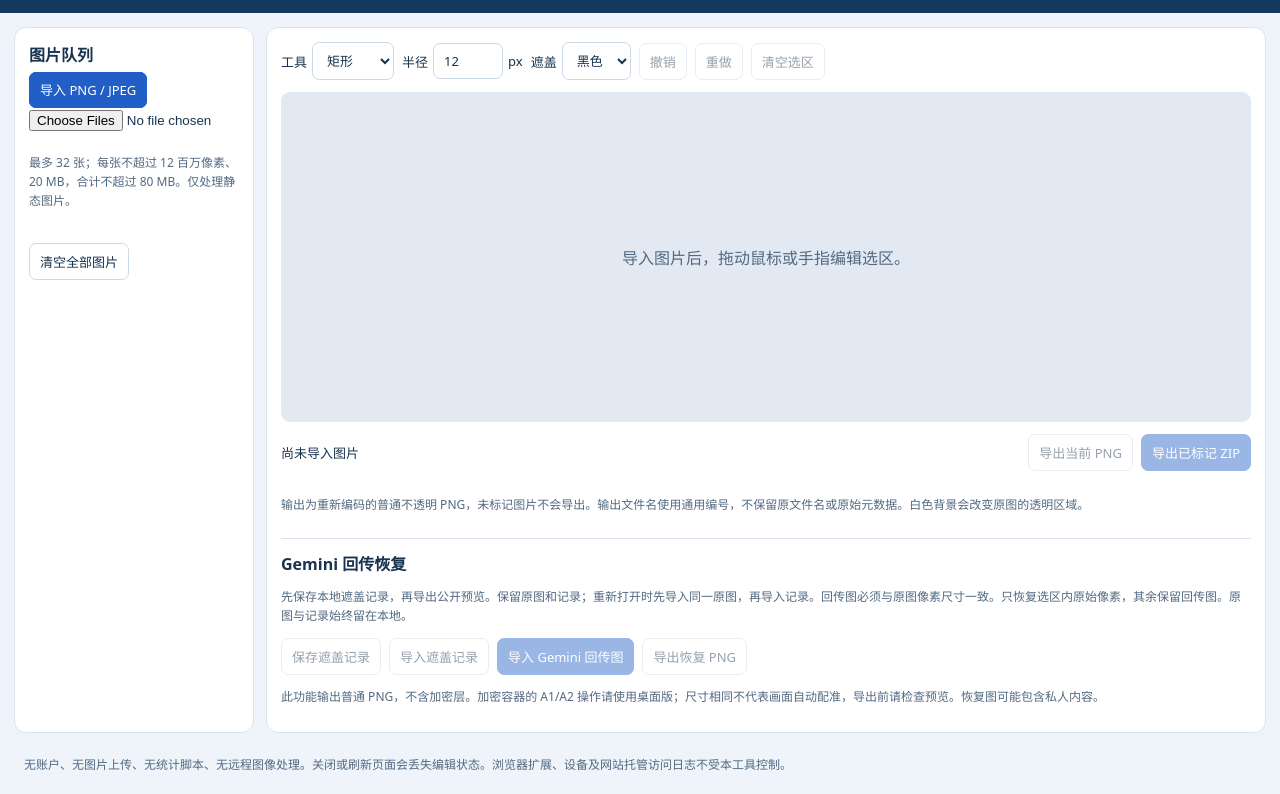
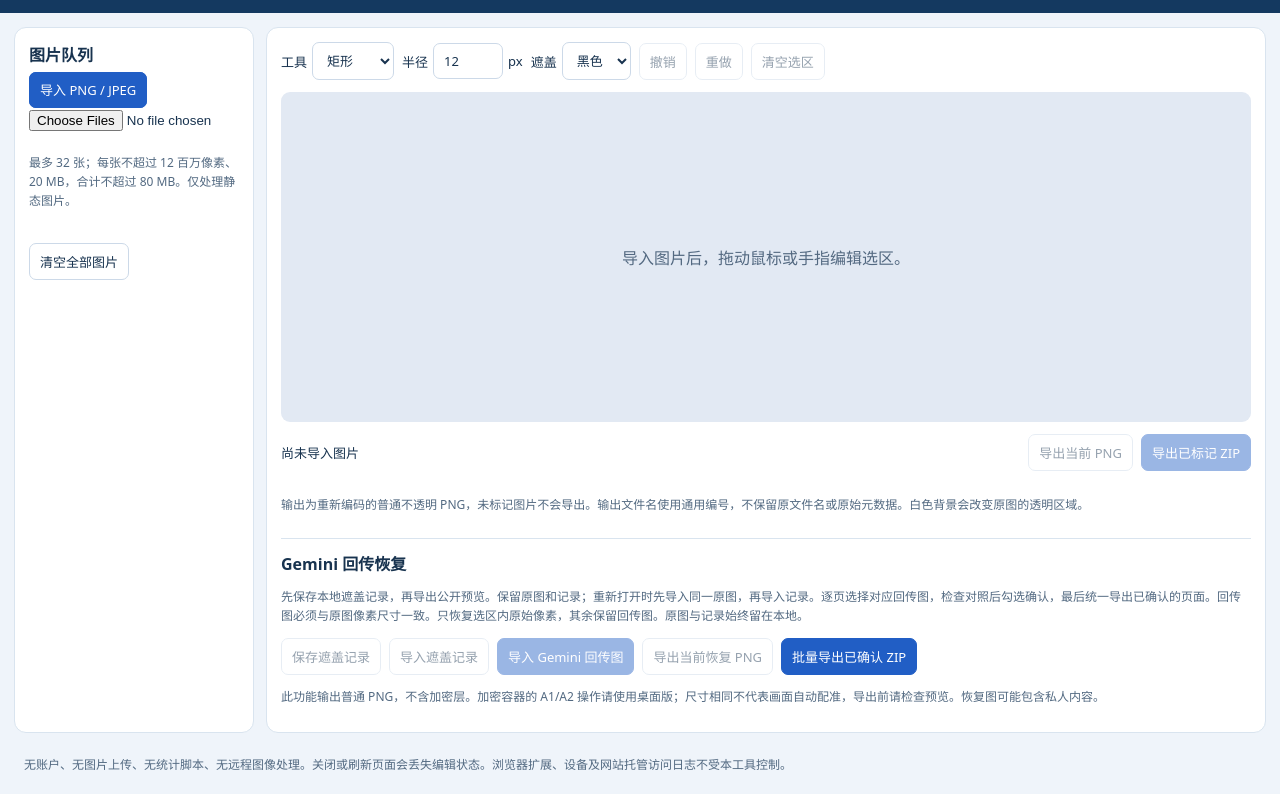
Before and after one commit to Amster-Ilvil/VeilPNG, a plain HTML site: page docs/index.html in a window 1280 px wide. Shown: the part 74-868 px from the top of the page. Drawn offline with Linux system fonts and the light colour scheme.

Commit message:
Integrate reviewed per-page return queue and batch ZIP export

```diff
--- a/docs/index.html
+++ b/docs/index.html
@@ -10,8 +10,8 @@
 <div class="stage"><div id="empty">导入图片后，拖动鼠标或手指编辑选区。</div><div id="stack" hidden><canvas id="preview" aria-label="遮盖后的预览"></canvas><canvas id="gesture" aria-label="绘制遮盖区域"></canvas></div></div>
 <div class="bottom"><span id="status" role="status" aria-live="polite">尚未导入图片</span><button id="exportOne">导出当前 PNG</button><button id="exportAll" class="primary">导出已标记 ZIP</button></div>
 <p class="small">输出为重新编码的普通不透明 PNG，未标记图片不会导出。输出文件名使用通用编号，不保留原文件名或原始元数据。白色背景会改变原图的透明区域。</p><section class="return-panel" aria-label="本地回传恢复">
-<h2>Gemini 回传恢复</h2><p class="small">先保存本地遮盖记录，再导出公开预览。保留原图和记录；重新打开时先导入同一原图，再导入记录。回传图必须与原图像素尺寸一致。只恢复选区内原始像素，其余保留回传图。原图与记录始终留在本地。</p>
-<div class="toolbar"><button id="saveRecord">保存遮盖记录</button><button id="loadRecord">导入遮盖记录</button><input id="recordFile" type="file" accept=".json,application/json" hidden><button id="loadReturn" class="primary">导入 Gemini 回传图</button><input id="returnFile" type="file" accept="image/png,image/jpeg,.png,.jpg,.jpeg" hidden><button id="exportRestored">导出恢复 PNG</button></div>
-<div id="returnPreview" hidden><h3>恢复结果预览（含本地原始区域）</h3><img id="restoredImage" alt="恢复结果预览" class="restored-image"></div><p class="small">此功能输出普通 PNG，不含加密层。加密容器的 A1/A2 操作请使用桌面版；尺寸相同不代表画面自动配准，导出前请检查预览。恢复图可能包含私人内容。</p></section></section></main>
+<h2>Gemini 回传恢复</h2><p class="small">先保存本地遮盖记录，再导出公开预览。保留原图和记录；重新打开时先导入同一原图，再导入记录。逐页选择对应回传图，检查对照后勾选确认，最后统一导出已确认的页面。回传图必须与原图像素尺寸一致。只恢复选区内原始像素，其余保留回传图。原图与记录始终留在本地。</p>
+<div class="toolbar"><button id="saveRecord">保存遮盖记录</button><button id="loadRecord">导入遮盖记录</button><input id="recordFile" type="file" accept=".json,application/json" hidden><button id="loadReturn" class="primary">导入 Gemini 回传图</button><input id="returnFile" type="file" accept="image/png,image/jpeg,.png,.jpg,.jpeg" hidden><button id="exportRestored">导出当前恢复 PNG</button><button id="exportBatch" class="primary">批量导出已确认 ZIP</button></div>
+<p id="pairSummary" class="small" aria-live="polite"></p><div id="returnPreview" hidden><div class="return-review"><label><input id="approvePair" type="checkbox"> 我已检查当前回传图与原图的对应关系和位置</label><button id="removePair">移除回传图</button><label>对照缩放 <select id="compareZoom"><option value="fit">适合窗口</option><option value="100">100%</option><option value="200">200%</option></select></label></div><div class="compare-grid"><section><h3>回传图</h3><div class="compare-viewport" id="returnViewport"><img id="returnedImage" alt="回传图" class="compare-image"></div></section><section><h3>恢复结果（私人内容）</h3><div class="compare-viewport" id="restoredViewport"><img id="restoredImage" alt="恢复结果预览" class="compare-image"></div></section></div></div><p class="small">此功能输出普通 PNG，不含加密层。加密容器的 A1/A2 操作请使用桌面版；尺寸相同不代表画面自动配准，导出前请检查预览。恢复图可能包含私人内容。</p></section></section></main>
 <footer>无账户、无图片上传、无统计脚本、无远程图像处理。关闭或刷新页面会丢失编辑状态。浏览器扩展、设备及网站托管访问日志不受本工具控制。</footer>
 <script type="module" src="app.js"></script></body></html>
```
